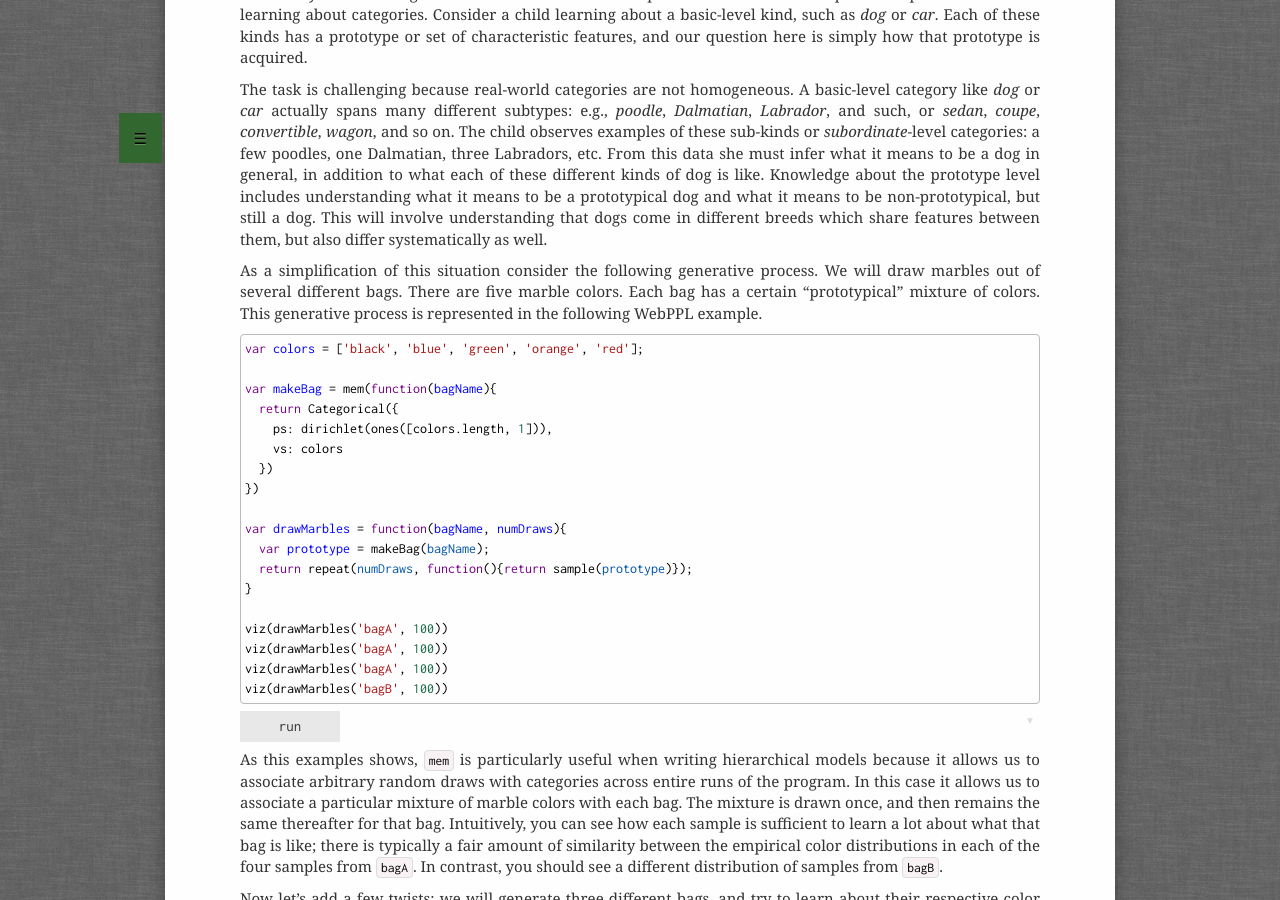
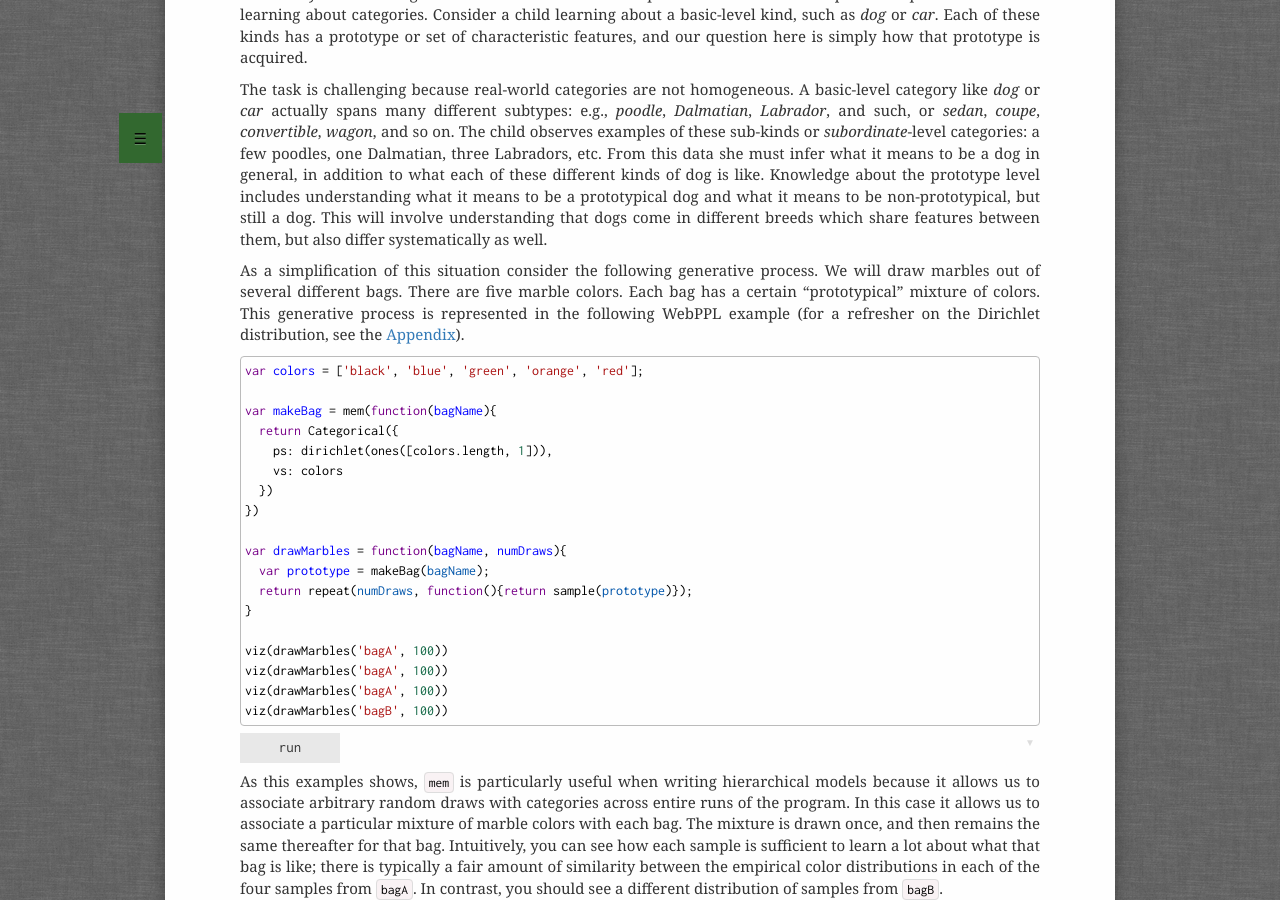
Before and after one commit to probmods/probmods2, a Jekyll site: the page built from chapters/hierarchical-models.md, in a window 1280 px wide and 900 px high, scrolled down 491 px. Built offline with Jekyll 4.4.1, drawn with Linux system fonts in a browser that asks for light colours; a script that is not in the unit is left out.

Commit message:
Add link to appendix on dirichlet to HM chapter

```diff
--- a/chapters/hierarchical-models.md
+++ b/chapters/hierarchical-models.md
@@ -23,7 +23,7 @@
 *car* actually spans many different subtypes: e.g., *poodle*, *Dalmatian*, *Labrador*, and such, or
 *sedan*, *coupe*, *convertible*, *wagon*, and so on.  The child observes examples of these sub-kinds or *subordinate*-level categories: a few poodles, one Dalmatian, three Labradors, etc. From this data she must infer what it means to be a dog in general, in addition to what each of these different kinds of dog is like.  Knowledge about the prototype level includes understanding what it means to be a prototypical dog and what it means to be non-prototypical, but still a dog. This will involve understanding that dogs come in different breeds which share features between them, but also differ systematically as well.
 
-As a simplification of this situation consider the following generative process. We will draw marbles out of several different bags. There are five marble colors. Each bag has a certain "prototypical" mixture of colors. This generative process is represented in the following WebPPL example.
+As a simplification of this situation consider the following generative process. We will draw marbles out of several different bags. There are five marble colors. Each bag has a certain "prototypical" mixture of colors. This generative process is represented in the following WebPPL example (for a refresher on the Dirichlet distribution, see the [Appendix]({{site.baseurl}}/chapters/appendix-useful-distributions.html)).
 
 ~~~~
 var colors = ['black', 'blue', 'green', 'orange', 'red'];
```
